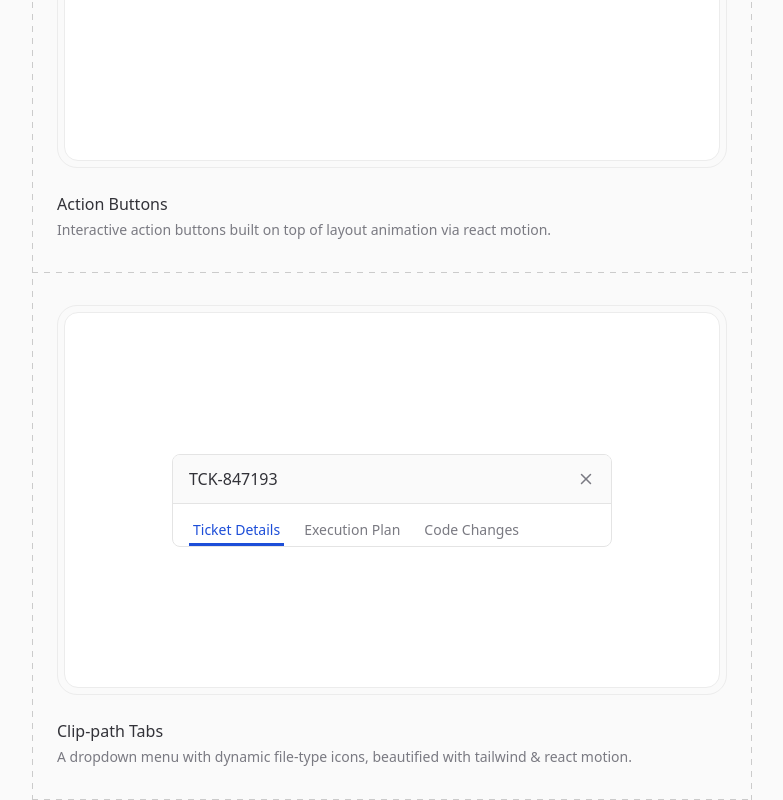
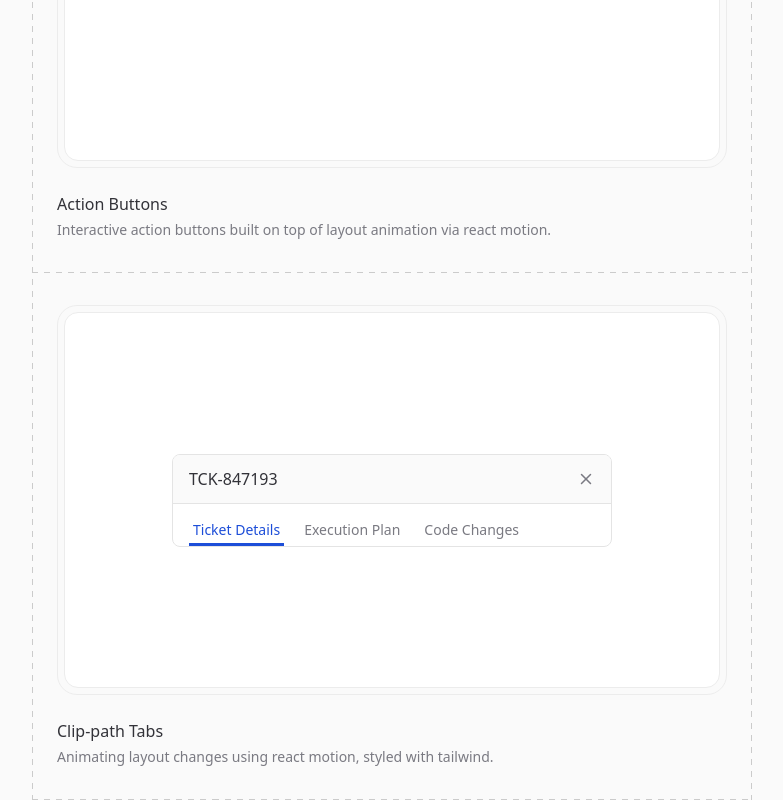
Before and after one commit to vishalanandesc/engineering-experiments, a Next.js app: page / in a window 1280 px wide. Shown: the part 973-1773 px from the top of the page, without its empty margins (248-1031 px from the left). Built offline with nearby package versions, Linux system fonts and the light colour scheme.

Commit message:
fix(dropdown): fix scroll behavior to prevent bouncing

```diff
--- a/app/components/dropdown.tsx
+++ b/app/components/dropdown.tsx
@@ -187,7 +187,7 @@ export default function FileDropdown({
             }}
             className="absolute z-50 w-full mt-2 bg-white border border-[#E4E4E4] rounded-xl shadow-lg max-h-60 overflow-hidden"
           >
-            <div className="overflow-y-auto max-h-60">
+            <div className="overscroll-contain custom-scrollbar overflow-y-auto max-h-60">
               {files.map((file, index) => {
                 const IconComponent = getFileIcon(file.extension);
                 const isSelected = selectedFile.id === file.id;
--- a/app/globals.css
+++ b/app/globals.css
@@ -121,6 +121,38 @@
   --sidebar-ring: oklch(0.556 0 0);
 }
 
+/* ===== Scroll Fade Effect ===== */
+
+.scroller {
+  overflow-y: auto;
+  position: relative;
+
+  /* Fallback gradient fade */
+  -webkit-mask-image: linear-gradient(to bottom, transparent, black 5%, black 100%);
+  mask-image: linear-gradient(to bottom, transparent, black 5%, black 100%);
+  -webkit-mask-repeat: no-repeat;
+  mask-repeat: no-repeat;
+  -webkit-mask-size: 100% 100%;
+  mask-size: 100% 100%;
+}
+
+
+
+@supports (animation-timeline: scroll(self)) {
+  .scroller {
+    animation: mask-up linear both;
+    animation-timeline: scroll(self);
+    animation-range: 0 1rem;
+  }
+
+  @keyframes mask-up {
+    to {
+      mask-size: 100% 120px, 100% 100%;
+    }
+  }
+}
+
+
 
 .custom-scrollbar {
   /* Firefox */
@@ -130,7 +162,7 @@
 
 /* Webkit browsers (Chrome, Safari, Edge) */
 .custom-scrollbar::-webkit-scrollbar {
-  width: 6px;
+  width: 3px;
 }
 
 .custom-scrollbar::-webkit-scrollbar-track {
@@ -145,6 +177,7 @@
 
 .custom-scrollbar::-webkit-scrollbar-thumb:hover {
   background-color: rgba(0, 0, 0, 0.3);
+
 }
 
 
--- a/app/layout.tsx
+++ b/app/layout.tsx
@@ -35,7 +35,7 @@ export default function AppLayout({
 }>) {
   return (
     <html lang="en">
-      <body className="w-full flex items-center px-4 md:px-0 mx-auto">
+      <body className="scroller w-full flex items-center px-4 md:px-0 mx-auto">
         {children}
         <Analytics />
       </body>
--- a/app/page.tsx
+++ b/app/page.tsx
@@ -48,7 +48,7 @@ export default function Home() {
 
        <ComponentDetails
         title="Clip-path Tabs"
-        description="A dropdown menu with dynamic file-type icons, beautified with tailwind & react motion."
+        description="Animating layout changes using react motion, styled with tailwind."
         />
      </div>
 
```
